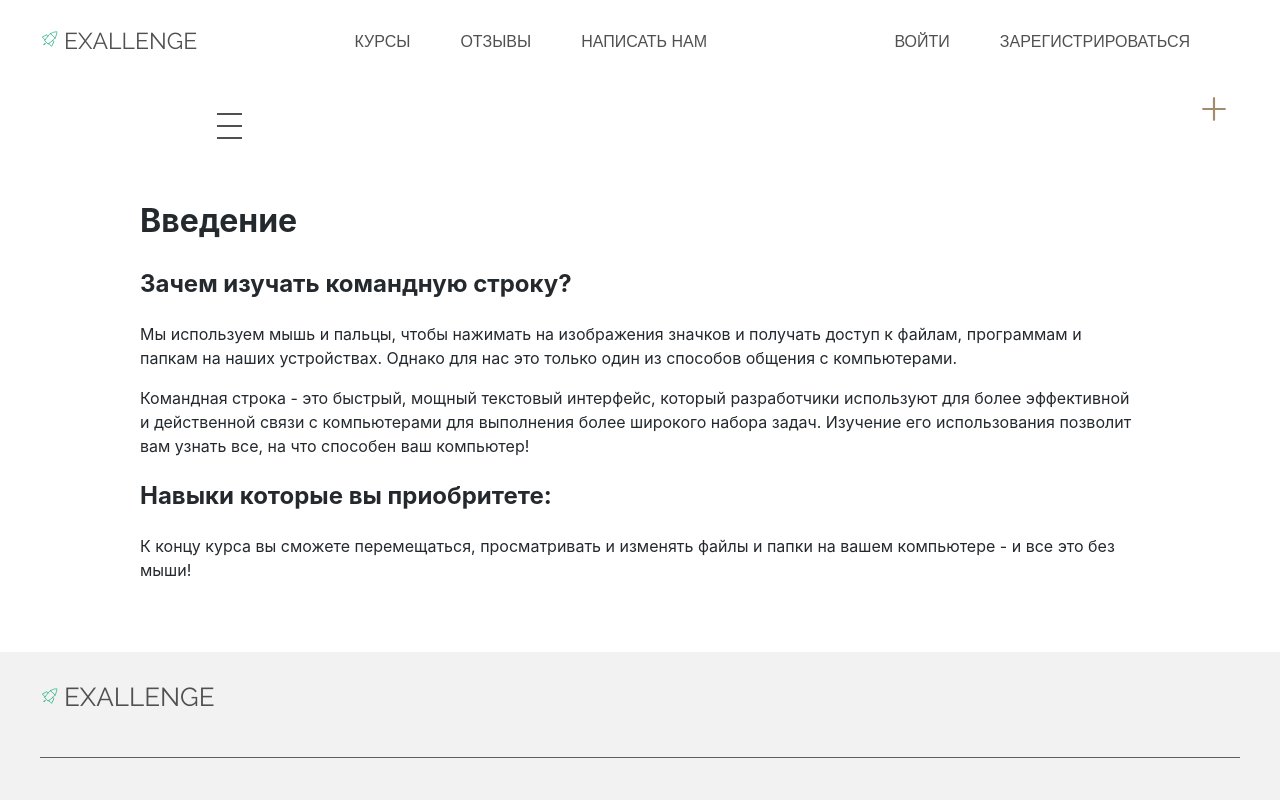
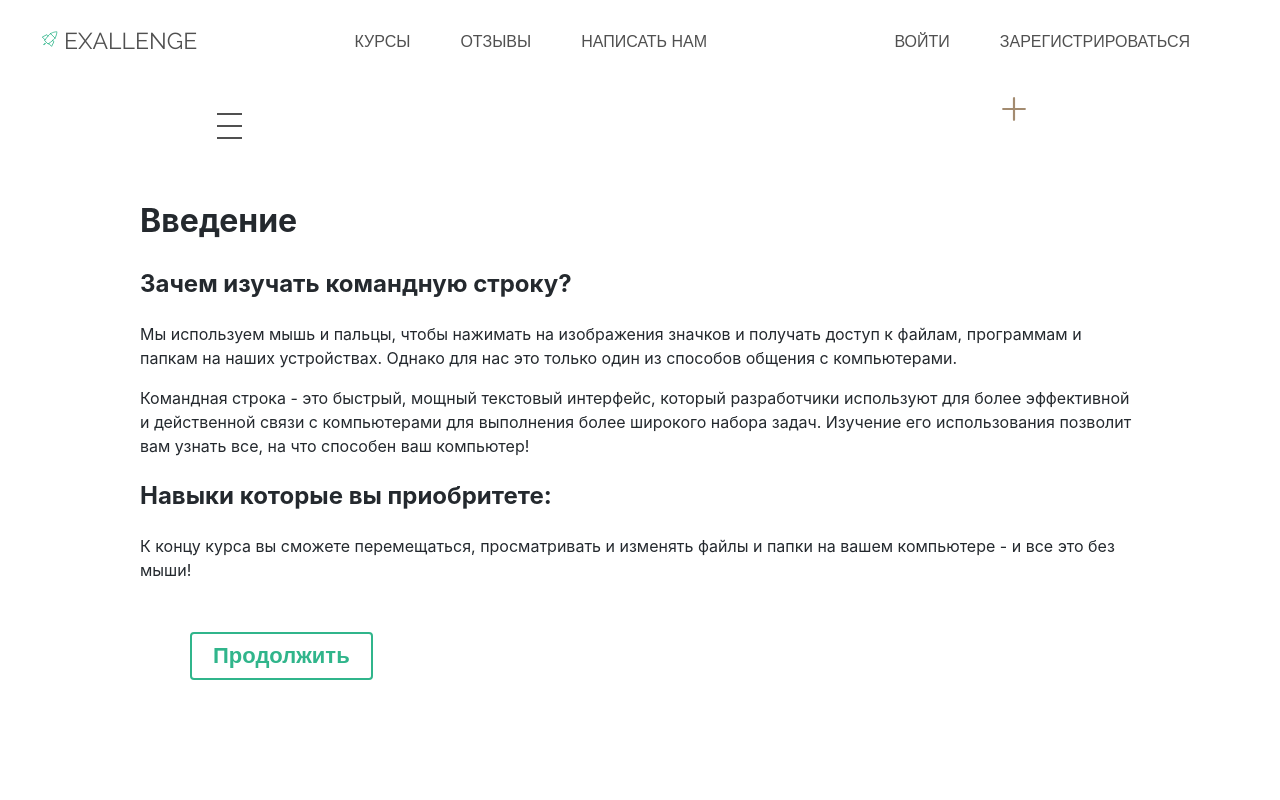
Before and after one commit to EXALLENGE/exallenge, a Vue app: page /course/1/1 in a window 1280 px wide. Shown: the top 800 px of the page. Built offline with nearby package versions, Linux system fonts and the light colour scheme; what vue-resource would draw is missing.

Commit message:
Revert "tips for cross v2"
This reverts commit e198502f6b371cf51e9ecd45c63f27e18177a39b.

```diff
--- a/src/components/Task.vue
+++ b/src/components/Task.vue
@@ -1,6 +1,5 @@
 <template>
   <div>
-    <!-- обернуть в родительский div. скрытие одной иконки при нажатии на другую. -->
     <div class="nav-btn" v-on:click="toggleMenu">
       <label for="nav-check">
         <span></span>
@@ -25,8 +24,7 @@
       v-bind:class="{ hidden: show }"
     ></div>
     <div class="task">
-      <!-- использовать отрицание "!" -->
-      <Exercise :task="task" v-bind:class="{ hidden: !show }"></Exercise>
+      <Exercise :task="task" v-bind:class="{ hidden: show }"></Exercise>
     </div>
   </div>
 </template>
@@ -40,8 +38,7 @@
 
 .accordion__icon {
   color: #a38b70;
-  margin-left: 1200px;
-  /* задать положение относитлеьно блока введение */
+  margin-left: 1000px;
 }
 
 .nav-btn {
```
